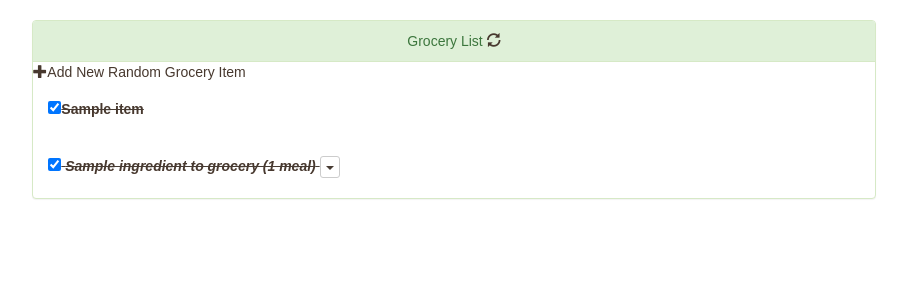
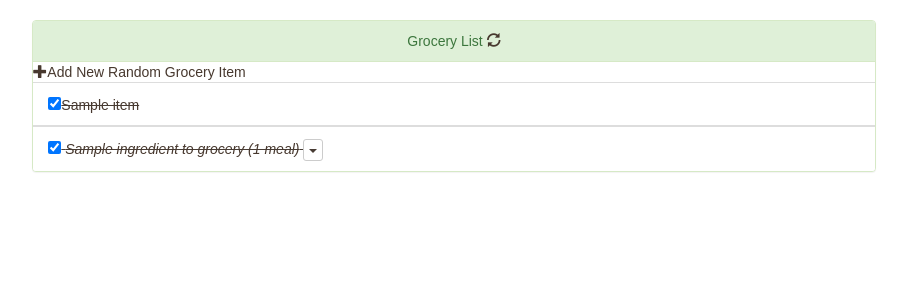
Before and after one commit to softmox/themenu, a Django app: template themenu/templates/themenu/grocery_list.html in a window 1280 px wide. Shown: the part 52-352 px from the top of the page, without its empty margins (186-1093 px from the left). Run offline with Django 3.2, Linux system fonts and the light colour scheme; the template is opened without the code that fills it: most values are stand-ins (such as "Sample title", 1, 10 or a date in 2020); some libraries are stand-ins or nearby versions; some web fonts are replaced.

Commit message:
make grocery list a ul, not div
also not sure what the nested label and dropdown class divs were doing

```diff
--- a/themenu/templates/themenu/grocery_list.html
+++ b/themenu/templates/themenu/grocery_list.html
@@ -15,16 +15,16 @@
       <a href="{% url 'random-grocery-create' %}">
         <span class="glyphicon glyphicon-plus" aria-hidden="true"></span>Add New Random Grocery Item
       </a>
-      <div class="panel-body">
+      <ul class="list-group">
         {% for item in random_grocery_list %}
           {% include "themenu/random_grocery_item.html" %}
         {% endfor %}
-      </div>
-      <div class="panel-body">
+      </ul>
+      <ul class="list-group">
         {% for ingredient_name, grocery_list, all_purchased, ids_string in ingredient_to_grocery_list %}
           {% include "themenu/grocery_list_item.html" %}
         {% endfor %}
-      </div>
+      </ul>
     </div>
   </div>
 </div>
--- a/themenu/templates/themenu/grocery_list_item.html
+++ b/themenu/templates/themenu/grocery_list_item.html
@@ -1,6 +1,4 @@
-<div class="grocery-item">
-  <label>
-    <div class="dropdown">
+<li class="list-group-item">
       <!-- first part is the grocery name and checkbox -->
       {% if all_purchased %}
       <!-- add a strikethrough: TODO make this just a class  for purchased -->
@@ -32,6 +30,4 @@
         <li>{{ grocery.course.dish.name }}: {{grocery.course.meal.meal_type.title}} {{grocery.course.meal.date|date:"l (d M)"}}</li>
       {% endfor %}
       </ul>
-    </div>
-  </label>
-</div>
+</li>
--- a/themenu/templates/themenu/random_grocery_item.html
+++ b/themenu/templates/themenu/random_grocery_item.html
@@ -1,6 +1,4 @@
-<div class="grocery-item">
-  <label>
-    <div class="dropdown">
+<li class="list-group-item">
     {% if item.purchased %}
       <s>
     {% endif %}
@@ -9,6 +7,4 @@
     {% if all_purchased %}
       </s>
     {% endif %}
-    </div>
-  </label>
-</div>
+</li>
```
Lines whose indentation alone changed are shown as unchanged.
